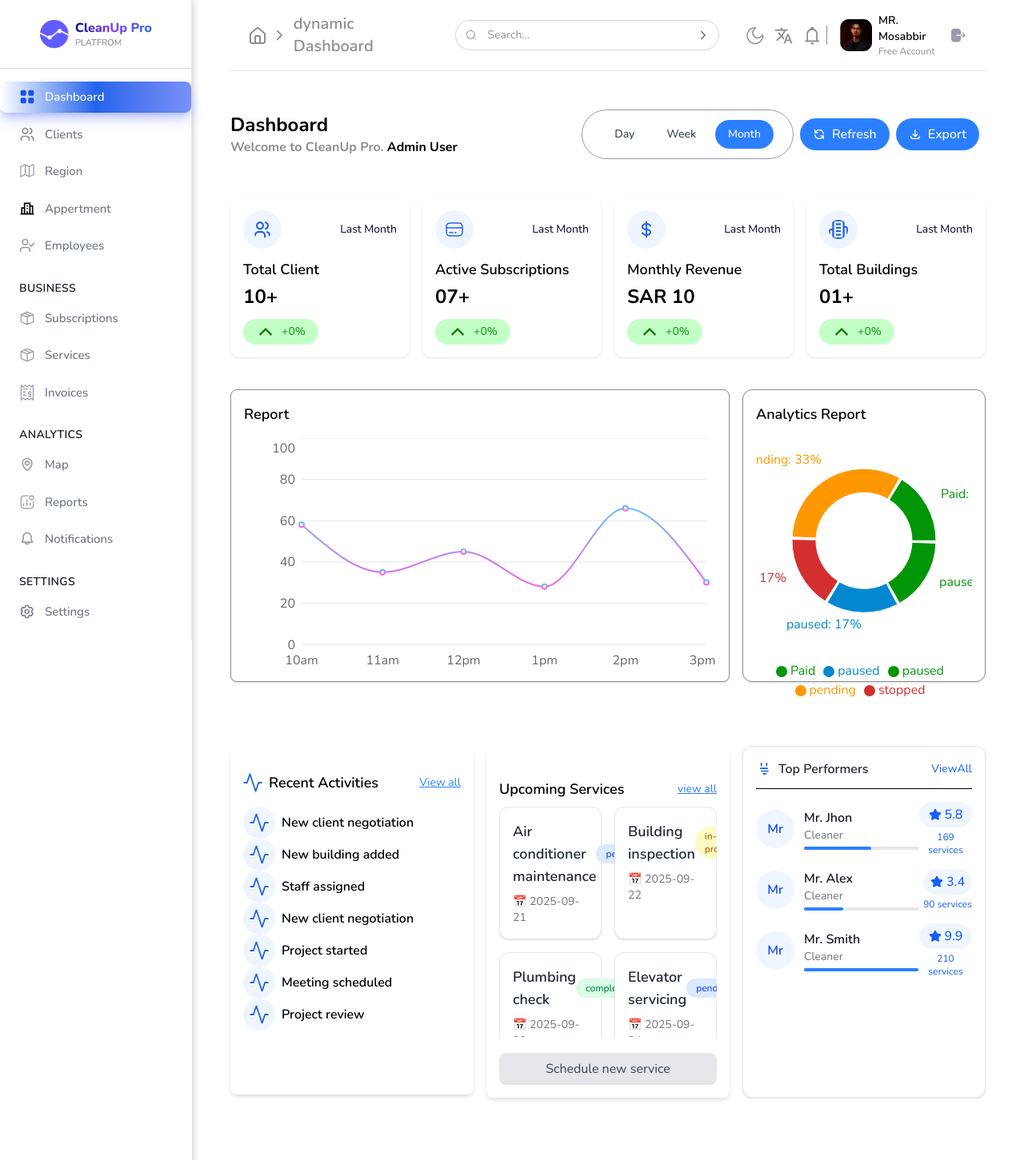
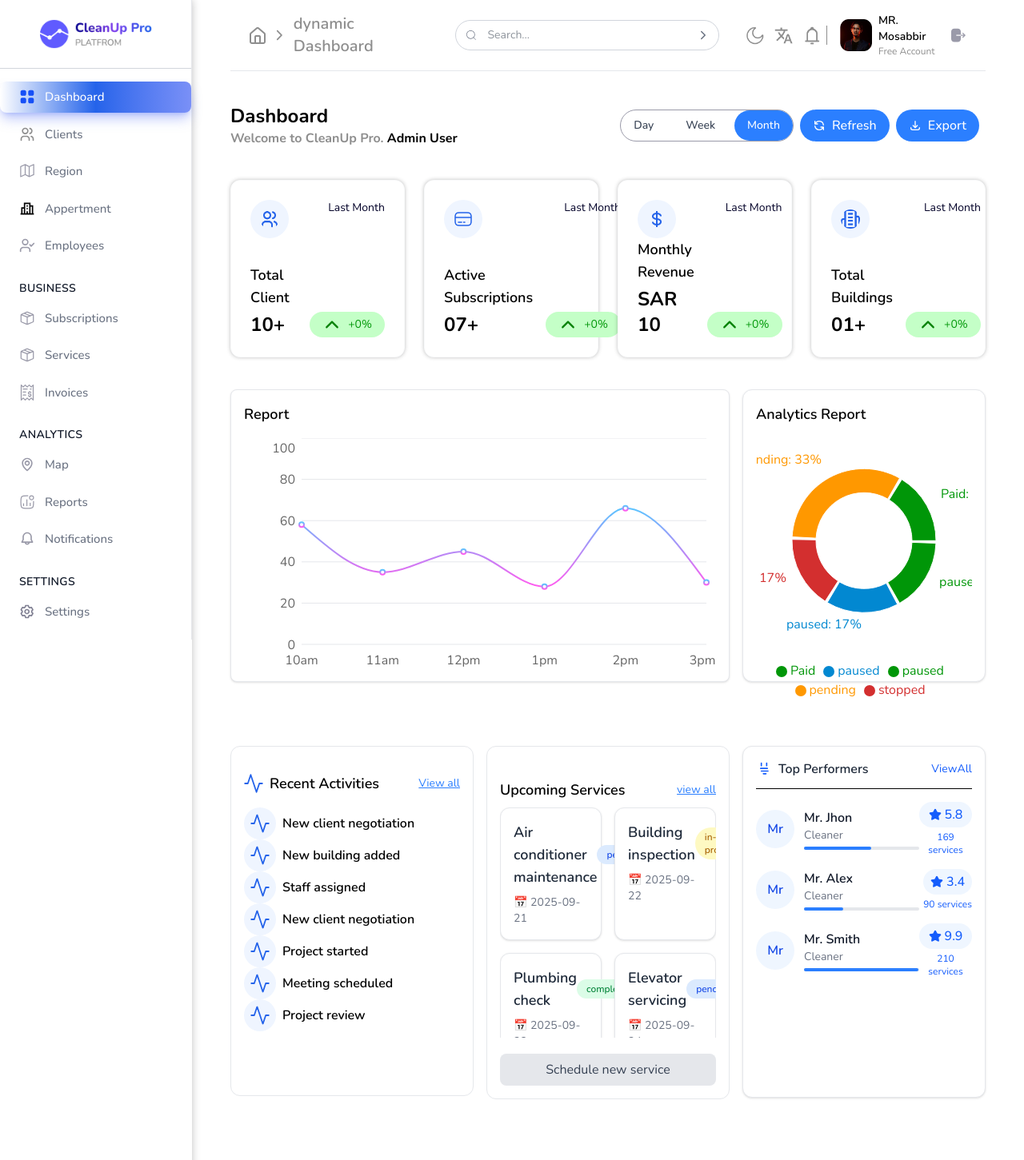
Before and after one commit to Alamin10231/CleanupSoftware, a React (Vite) app: page / in a window 1280 px wide. Shown: the top 1451 px of the page at 80% size. Built offline with nearby package versions, Linux system fonts and the light colour scheme.

Commit message:
refactor: improve component styling and structure across multiple files

```diff
--- a/Layout.tsx
+++ b/Layout.tsx
@@ -5,7 +5,7 @@ import { Outlet } from "react-router";
 const Layout = () => {
   return (
     <div className="flex nunito">
-      <div className="shadow-[0_0_10px_#00000040] bg-white">
+      <div className="shadow-[0_0_10px_#00000040]">
         <Sidebar />
       </div>
       <main className="flex-1 rounded-lg px-12">
--- a/src/Components/DashboardStatus/Analytics.tsx
+++ b/src/Components/DashboardStatus/Analytics.tsx
@@ -20,7 +20,7 @@ const COLORS = ["#009608", "#FF9800", "#D32F2F","#0288D1"];
 
 export default function Analytics() {
   return (
-    <div className="w-full h-12/12 rounded-xl border bg-white shadow border-[#8E8E8E] p-4">
+    <div className="w-full h-12/12 rounded-xl border bg-white shadow border-gray-200 p-4">
       <h2 className="text-lg font-semibold mb-4">Analytics Report</h2>
 
       <ResponsiveContainer width="100%" height="100%">
--- a/src/Components/DashboardStatus/DashboardOverview.tsx
+++ b/src/Components/DashboardStatus/DashboardOverview.tsx
@@ -42,7 +42,7 @@ export default function DashboardOverview() {
   }
 
   return (
-    <div className="rounded-xl border bg-white p-6 shadow-sm">
+    <div className="rounded-xl border border-gray-200 p-6 shadow-sm">
       <h3 className="mb-4 text-lg font-semibold text-gray-800">
         CleanUp Pro Dashboard Overview
       </h3>
--- a/src/Components/DashboardStatus/DashboardStatus.tsx
+++ b/src/Components/DashboardStatus/DashboardStatus.tsx
@@ -7,7 +7,6 @@ import house from "../../assets/Image/solar_card-outline.png";
 import { IoIosArrowUp } from "react-icons/io";
 
 export default function DashboardStats() {
-
     const [activeTab, setActiveTab] = useState("month");
 
     const tabs = [
@@ -64,12 +63,12 @@ export default function DashboardStats() {
                 </div>
 
                 <div className="flex space-x-2 p-2 bg-white">
-          <div className="flex space-x-2 border border-[#9A9AA9] px-6 py-3 rounded-full">
+                    <div className="flex space-x-2 border border-[#9A9AA9]  rounded-full">
                         {tabs.map((tab) => (
                             <button
                                 key={tab.id}
                                 onClick={() => setActiveTab(tab.id)}
-                className={`px-4 py-2 text-sm font-medium rounded-full focus:outline-none ${
+                                className={`px-4 text-sm font-medium rounded-full focus:outline-none ${
                                     activeTab === tab.id
                                         ? "bg-blue-500 text-white hover:bg-blue-600"
                                         : "text-gray-700 hover:bg-gray-200"
@@ -121,15 +120,18 @@ export default function DashboardStats() {
             </div>
 
             {/* Stats Cards */}
-      <div className="grid grid-cols-1 md:grid-cols-4 gap-4">
-        {statsData.map(({ id, icon, title, subtitle, value, growth }) => (
+            <div className="grid grid-cols-1 md:grid-cols-4 gap-6">
+                {statsData.map(
+                    ({ id, icon, title, subtitle, value, growth }) => (
                         <div
                             key={id}
-            className="bg-white shadow rounded-xl p-4 flex flex-col gap-3
-                       hover:shadow-xl hover:scale-105 transition transform duration-300 ease-in-out"
+                            className="bg-white shadow-[0_0_5px_#00000040] rounded-xl p-6 flex gap-4 hover:shadow-xl border border-gray-50 hover:scale-105 transition transform duration-300 ease-in-out"
                         >
+                            <div className="flex flex-col items-start justify-between flex-1">
+                                {/* icon */}
                                 <div className="flex items-center justify-between">
-              {typeof icon === "string" && icon.startsWith("/") ? (
+                                    {typeof icon === "string" &&
+                                    icon.startsWith("/") ? (
                                         <img
                                             src={icon}
                                             alt={title}
@@ -138,14 +140,24 @@ export default function DashboardStats() {
                                     ) : (
                                         <span className="text-2xl">{icon}</span>
                                     )}
-              <span className="text-[#030229] text-sm">{subtitle}</span>
                                 </div>
 
+                                {/* Title, Value, Growth */}
                                 <div>
-              <h3 className="text-lg font-semibold">{title}</h3>
-              <p className="text-2xl font-bold mt-1">{value}</p>
+                                    <h3 className="text-lg font-semibold">
+                                        {title}
+                                    </h3>
+                                    <p className="text-2xl font-bold mt-1">
+                                        {value}
+                                    </p>
+                                </div>
                             </div>
 
+                            <div className="flex flex-col items-end justify-between flex-1">
+                                <span className="text-[#030229] text-sm">
+                                    {subtitle}
+                                </span>
+                                {/* Growth Indicator */}
                                 <div className="bg-[#C4FFC7] text-[#009608] px-4 py-1 rounded-full text-sm w-fit flex items-center gap-2">
                                     <span>
                                         <IoIosArrowUp size={24} color="green" />
@@ -153,7 +165,9 @@ export default function DashboardStats() {
                                     {growth}
                                 </div>
                             </div>
-        ))}
+                        </div>
+                    )
+                )}
             </div>
         </div>
     );
--- a/src/Components/DashboardStatus/RecentActivities.tsx
+++ b/src/Components/DashboardStatus/RecentActivities.tsx
@@ -26,9 +26,9 @@ const RecentActivities = () => {
   const visibleActivities = showAll ? activities : activities.slice(0, 7);
 
   return (
-    <div className="flex space-x-4 ">
+    <div className="flex space-x-4 border-gray-200 rounded-xl border">
       {/* Recent Activities Panel */}
-      <div className="w-full bg-white rounded-lg shadow-md p-4">
+      <div className="w-full rounded-lg p-4">
         <div className="flex justify-between items-center py-4 ">
           <h2 className="text-lg font-semibold flex items-center gap-2">
             <img src={Recentactivities} alt="" className="w-6 h-6" />
--- a/src/Components/DashboardStatus/Report.tsx
+++ b/src/Components/DashboardStatus/Report.tsx
@@ -19,7 +19,7 @@ const chartData = [
 
 export default function ChartLineDots() {
   return (
-    <div className=" rounded-lg border border-[#8E8E8E] bg-white shadow p-4">
+    <div className=" rounded-lg border border-gray-200 bg-white shadow p-4">
       <div className="mb-4">
         <h2 className="text-lg font-semibold">Report</h2>
       </div>
--- a/src/Components/DashboardStatus/Schedule.tsx
+++ b/src/Components/DashboardStatus/Schedule.tsx
@@ -47,7 +47,7 @@ export default function Schedule() {
   return (
     <div>
       {/* Upcoming Services Panel */}
-      <div className="w-full bg-white rounded-lg shadow-md p-4">
+      <div className="w-full rounded-xl border border-gray-200  p-4">
         <div className="flex justify-between items-center py-2 mt-4">
           <h2 className="text-lg font-semibold">Upcoming Services</h2>
           <button
--- a/src/Components/Navbar.tsx
+++ b/src/Components/Navbar.tsx
@@ -61,7 +61,7 @@ const Navbar = () => {
         </div>
 
         {/* Profile + Dropdown */}
-        <div className="relative flex items-center gap-3">
+        <div className="relative flex items-center gap-3 cursor-pointer rounded-md">
           <div
             className="flex items-center gap-2 cursor-pointer"
             onClick={() => setOpen(!open)}
@@ -85,8 +85,8 @@ const Navbar = () => {
 
           {/* Dropdown */}
           {open && (
-            <div className="absolute top-full  right-0 mt-2 w-64 bg-white dark:bg-gray-800 shadow-lg rounded-md z-50">
-              <div className="flex items-center gap-4 cursor-pointer w-full text-left px-4 py-3 hover:bg-gray-100 dark:hover:bg-gray-700 border-b-1 border-b-[#9A9AA9]">
+            <div className="absolute top-full  right-0 mt-2 w-64 shadow-lg z-50 bg-white border border-gray-300 rounded-xl">
+              <div className="flex items-center gap-4 cursor-pointer w-full text-left px-4 py-3 hover:bg-gray-100 border-b-1 border-b-[#9A9AA9]">
                 {/* Profile Image */}
                 <img
                   src={profilepic}
@@ -108,15 +108,15 @@ const Navbar = () => {
               </div>
 
 
-              <div className="  justify-start flex items-center gap-3 w-full text-left px-4 py-4 hover:bg-gray-100 dark:hover:bg-gray-700">
+              <div className="  justify-start flex items-center gap-3 w-full text-left px-4 py-4 hover:bg-gray-100">
                 <img src={manicon} alt="" />
                 <p>Profile</p>
               </div>
-              <div className=" border-b border-b-[#9A9AA9] justify-start flex items-center gap-3 w-full text-left px-4 pb-4 hover:bg-gray-100 dark:hover:bg-gray-700">
+              <div className=" border-b border-b-[#9A9AA9] justify-start flex items-center gap-3 w-full text-left px-4 pb-4 hover:bg-gray-100">
                 <img src={setting} alt="" />
                 <p>Setting</p>
               </div>
-              <div className="  justify-start flex items-center gap-3 w-full text-left  px-4 py-4 hover:bg-gray-100 dark:hover:bg-gray-700">
+              <div className="  justify-start flex items-center gap-3 w-full text-left  px-4 py-4 hover:bg-gray-100">
                 <img src={logoutsvg} alt="" />
                 <p className="text-[D32F2F]">Logout</p>
               </div>
--- a/src/Shared/SearchBar.tsx
+++ b/src/Shared/SearchBar.tsx
@@ -28,7 +28,7 @@ const SearchBar: React.FC<SearchBarProps> = ({
                 placeholder={placeholder}
                 className="w-full rounded-full border border-gray-300 bg-white pl-10 pr-32 py-2 text-sm
                    text-gray-800  focus:outline-none
-                   focus:ring-blue-400 dark:bg-gray-800 dark:text-gray-100 dark:border-gray-600"
+                   focus:ring-blue-400"
             />
 
             {/* Right icon */}
```
Also changed, not shown: src/Components/Sidebar.tsx (line endings or trailing spaces). Lines whose indentation alone changed are shown as unchanged.
